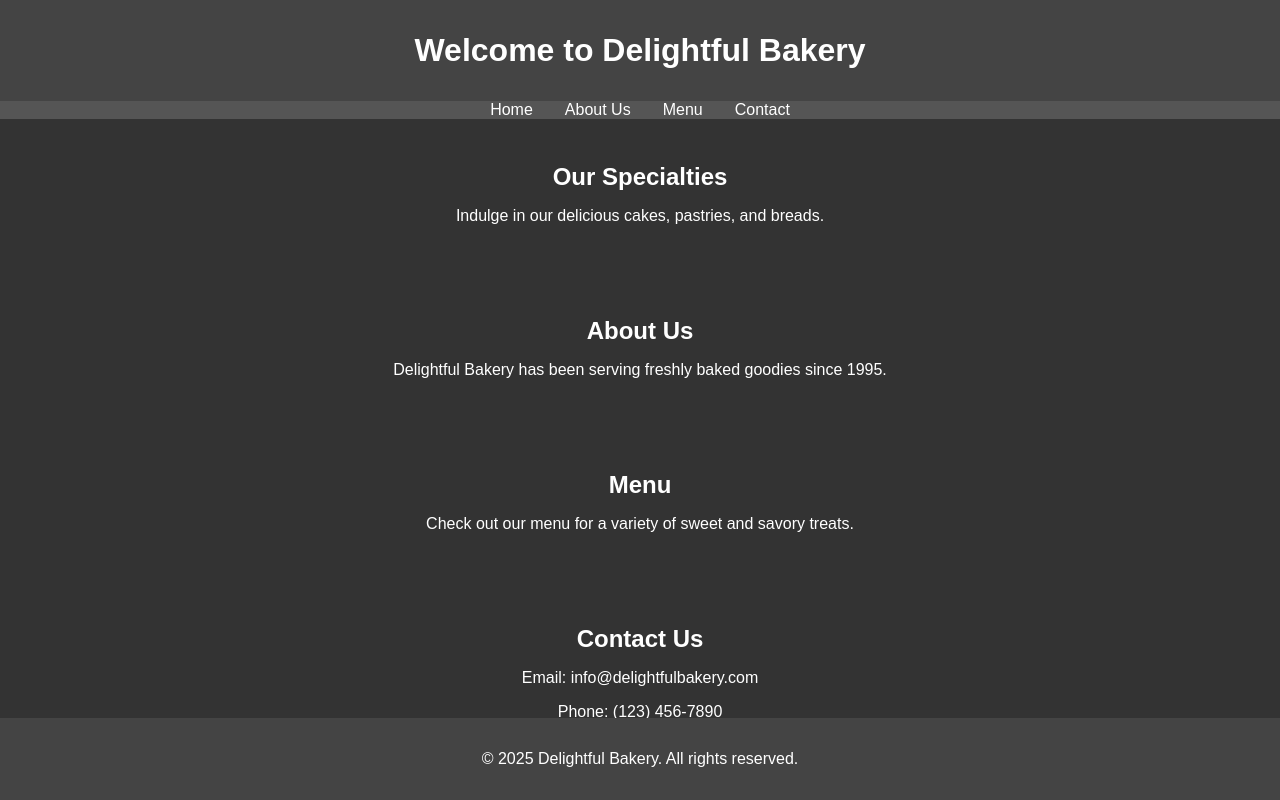
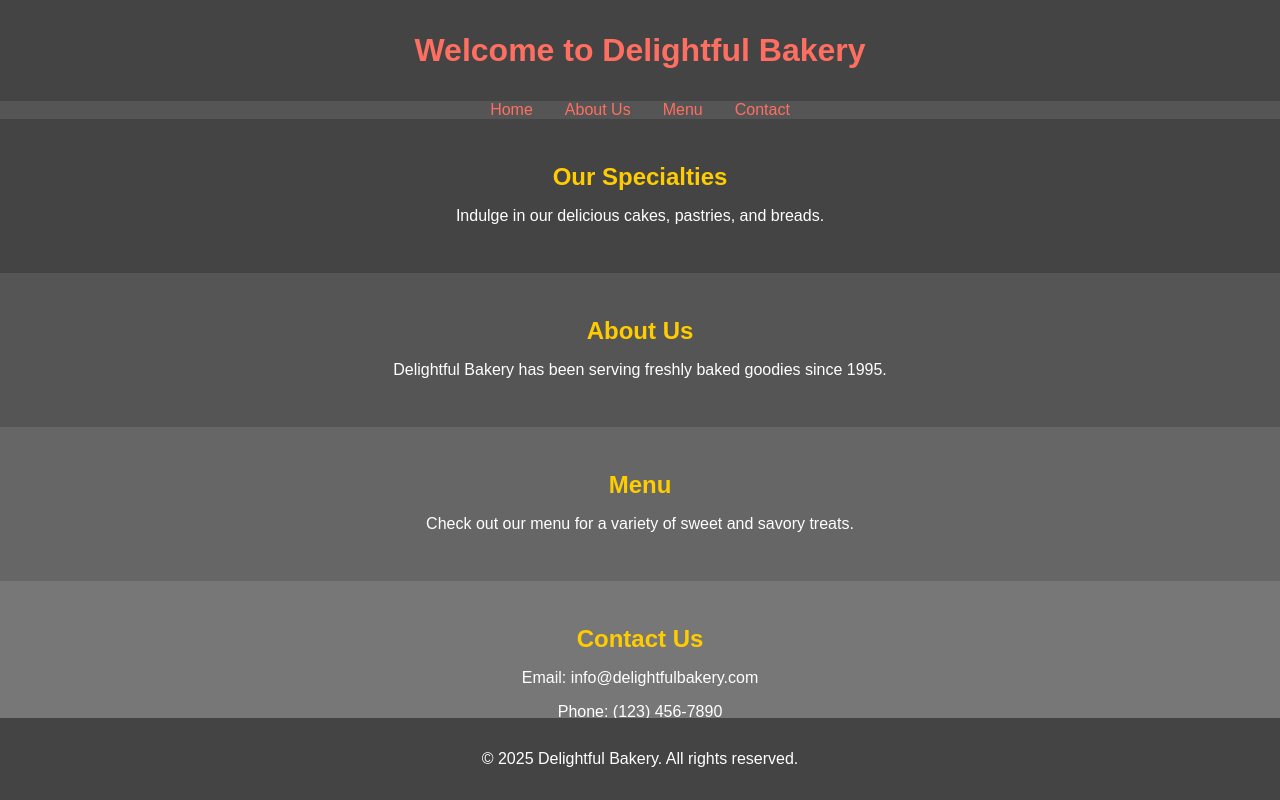
Before and after one commit to omkar-1915/DevOps897, a plain HTML site: page index.html in a window 1280 px wide. Drawn offline with Linux system fonts and the light colour scheme.

Commit message:
bakery-style2

```diff
--- a/style.css
+++ b/style.css
@@ -10,6 +10,10 @@ header {
     background-color: #444;
     text-align: center;
     padding: 1em 0;
+}
+
+header h1 {
+    color: #ff6f61; /* Coral for a warm and inviting feel */
 }
 
 nav ul {
@@ -26,13 +30,33 @@ nav ul li {
 }
 
 nav ul li a {
-    color: #fff;
+    color: #ff6f61; /* Coral for navigation links */
     text-decoration: none;
+}
+
+nav ul li a:hover {
+    color: #ffcc00; /* Bright yellow for hover effect */
 }
 
 section {
     padding: 2em;
     text-align: center;
+}
+
+section#home {
+    background-color: #444;
+}
+
+section#about {
+    background-color: #555;
+}
+
+section#menu {
+    background-color: #666;
+}
+
+section#contact {
+    background-color: #777;
 }
 
 footer {
@@ -48,6 +72,10 @@ h1, h2 {
     margin: 0.5em 0;
 }
 
+h2 {
+    color: #ffcc00; /* Bright yellow for subheadings */
+}
+
 p {
     margin: 1em 0;
 }
```
